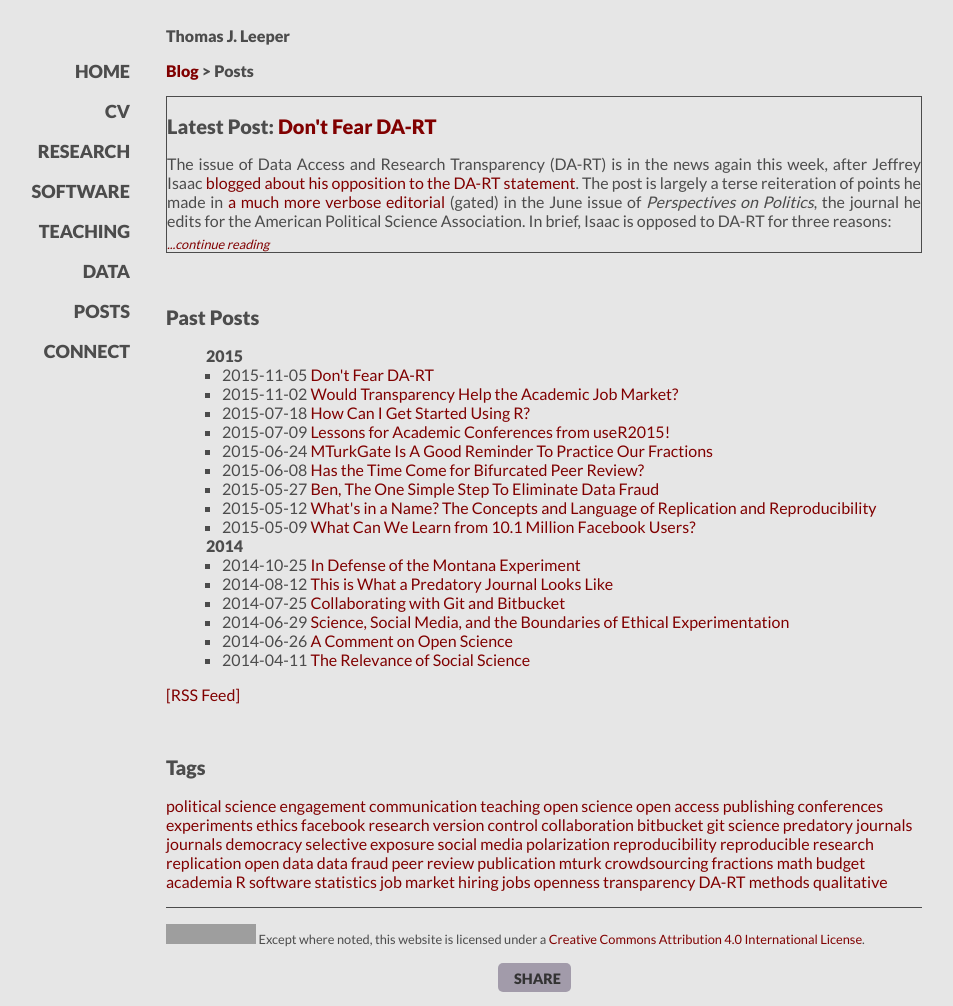
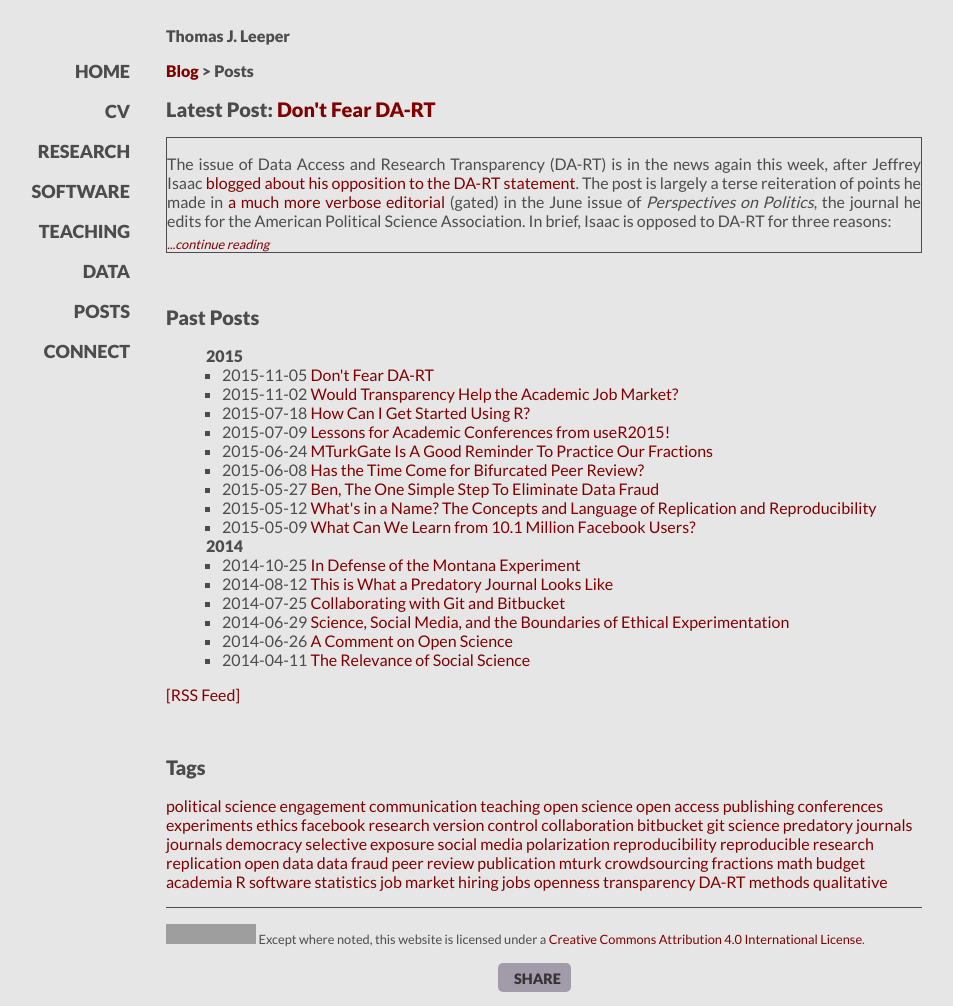
Before and after one commit to leeper/leeper.github.io, a Jekyll site: the page built from blog.md, in a window 1280 px wide. Shown: the whole page, without its empty margins (96-1049 px from the left). Built offline with Jekyll 4.4.1, drawn with Linux system fonts in a browser that asks for light colours; nearby versions of some CDN libraries; some web fonts are replaced; library files that are not in the unit come from our copies; Markdown is read by kramdown in place of the engine named in the settings; grey boxes are pictures that could not be loaded.

Commit message:
tweak blog main page formatting

```diff
--- a/blog.md
+++ b/blog.md
@@ -5,8 +5,8 @@ layout: default
 
 <h3><a href="http://thomasleeper.com/blog.html">Blog</a> > {{ page.title}} </h3>
 
-<div style="border:1px solid #4c4c4c;">
 <h2>Latest Post: <a href="{{ site.url }}{{ site.posts.first.url }}">{{ site.posts.first.title }}</a></h2>
+<div style="border:0.5px solid #4c4c4c;">
 {{ site.posts.first.excerpt }} <a style="font-size: .8em; font-style: italic;" href="{{ site.url }}{{ site.posts.first.url }}">...continue reading</a>
 </div>
 
```
